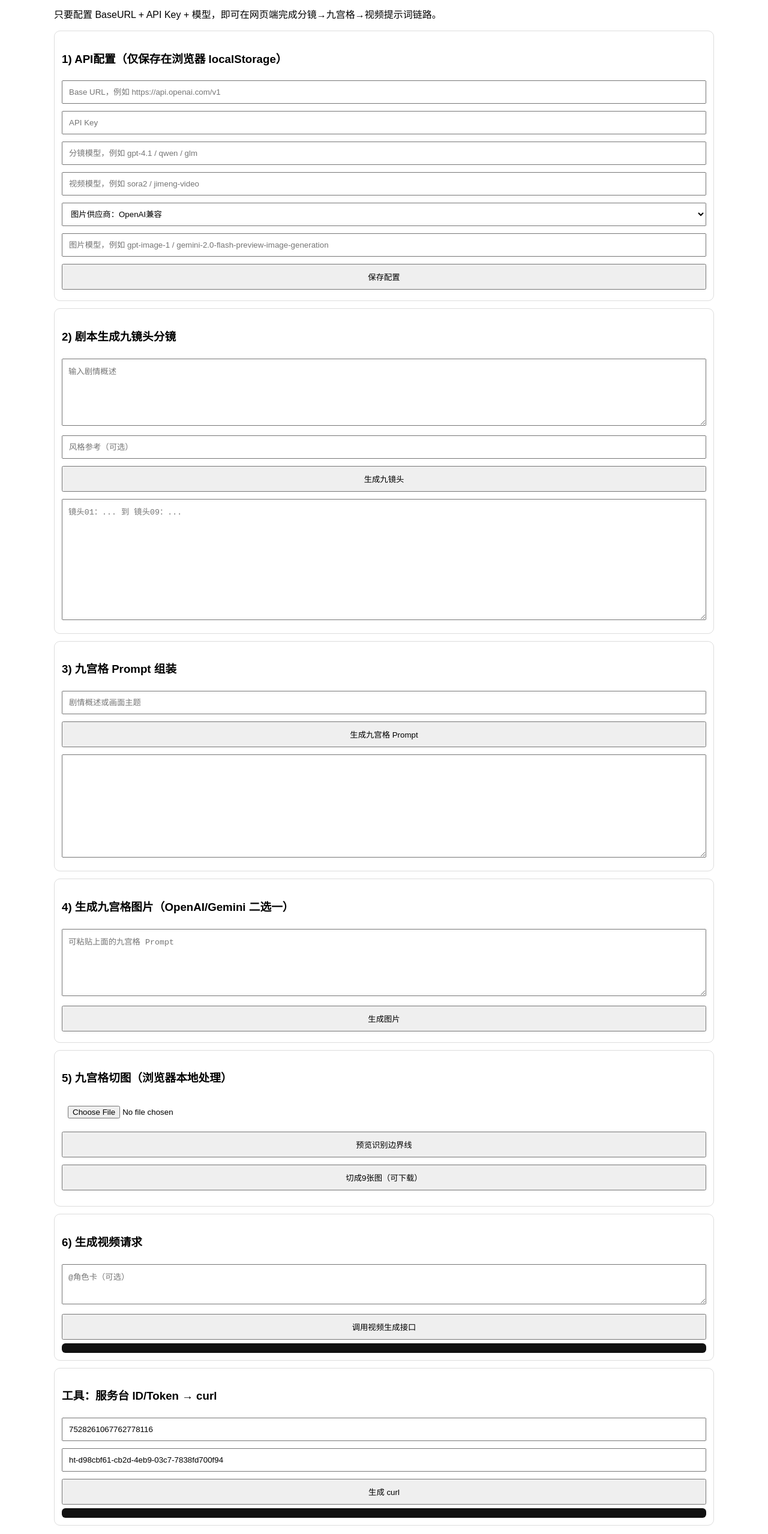
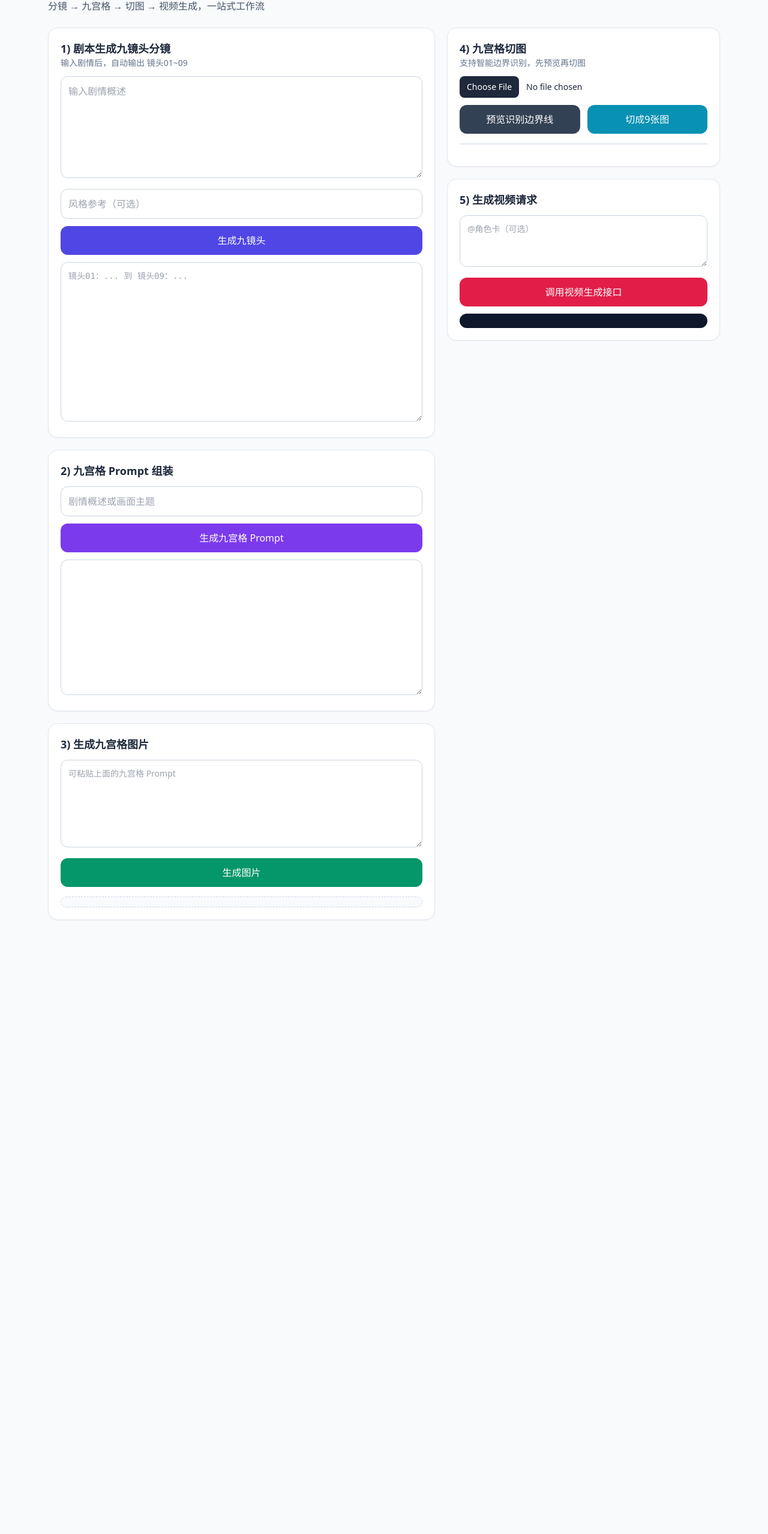
Before and after one commit to mpre4344/ai-video, a plain HTML site: page docs/index.html in a window 1280 px wide. Shown: the part 78-2636 px from the top of the page at 60% size. After the commit the page ends 1644 px from the top, so only its background shows below. Drawn offline with nearby package versions, Linux system fonts and the light colour scheme.

Commit message:
Redesign UI with Tailwind and move API config into settings modal

```diff
--- a/docs/app.js
+++ b/docs/app.js
@@ -296,4 +296,16 @@ window.buildCurl=()=>{
   document.getElementById('curlOut').textContent=curl;
 };
 
+window.openSettings=()=>{
+  document.getElementById('settingsModal')?.classList.remove('hidden');
+};
+
+window.closeSettings=()=>{
+  document.getElementById('settingsModal')?.classList.add('hidden');
+};
+
+document.addEventListener('keydown',(e)=>{
+  if(e.key==='Escape') closeSettings();
+});
+
 loadCfg();
--- a/docs/index.html
+++ b/docs/index.html
@@ -3,79 +3,115 @@
 <head>
   <meta charset="UTF-8"/>
   <meta name="viewport" content="width=device-width, initial-scale=1.0"/>
-  <title>AI Video Studio (GitHub Pages)</title>
-  <style>
-    body{font-family:Arial,Helvetica,sans-serif;max-width:1100px;margin:20px auto;padding:0 12px}
-    .card{border:1px solid #ddd;border-radius:10px;padding:12px;margin-bottom:12px}
-    input,textarea,button,select{width:100%;padding:10px;margin:6px 0;box-sizing:border-box}
-    .row{display:grid;grid-template-columns:1fr 1fr;gap:10px}
-    .grid{display:grid;grid-template-columns:repeat(3,1fr);gap:6px}
-    img{max-width:100%;display:block}
-    code{display:block;white-space:pre-wrap;background:#111;color:#0f0;padding:8px;border-radius:6px}
-  </style>
+  <title>AI Video Studio</title>
+  <script src="https://cdn.tailwindcss.com"></script>
 </head>
-<body>
-  <h1>AI Video Studio（纯前端 / GitHub Pages）</h1>
-  <p>只要配置 BaseURL + API Key + 模型，即可在网页端完成分镜→九宫格→视频提示词链路。</p>
+<body class="bg-slate-50 text-slate-800">
+  <div class="max-w-6xl mx-auto px-4 py-8">
+    <header class="mb-6 flex items-start justify-between gap-4">
+      <div>
+        <h1 class="text-3xl font-bold tracking-tight">AI Video Studio</h1>
+        <p class="mt-2 text-slate-600">分镜 → 九宫格 → 切图 → 视频生成，一站式工作流</p>
+      </div>
+      <button onclick="openSettings()" class="inline-flex items-center rounded-xl bg-slate-900 px-4 py-2 text-white hover:bg-slate-700 shadow">
+        ⚙️ 设置
+      </button>
+    </header>
 
-  <div class="card">
-    <h3>1) API配置（仅保存在浏览器 localStorage）</h3>
-    <input id="baseUrl" placeholder="Base URL，例如 https://api.openai.com/v1"/>
-    <input id="apiKey" placeholder="API Key"/>
-    <input id="chatModel" placeholder="分镜模型，例如 gpt-4.1 / qwen / glm"/>
-    <input id="videoModel" placeholder="视频模型，例如 sora2 / jimeng-video"/>
-    <select id="imageProvider">
-      <option value="openai">图片供应商：OpenAI兼容</option>
-      <option value="gemini">图片供应商：Gemini</option>
-    </select>
-    <input id="imageModel" placeholder="图片模型，例如 gpt-image-1 / gemini-2.0-flash-preview-image-generation"/>
-    <button onclick="saveCfg()">保存配置</button>
+    <main class="grid grid-cols-1 lg:grid-cols-12 gap-5">
+      <section class="lg:col-span-7 space-y-5">
+        <div class="rounded-2xl bg-white border border-slate-200 p-5 shadow-sm">
+          <h2 class="text-lg font-semibold">1) 剧本生成九镜头分镜</h2>
+          <p class="text-sm text-slate-500 mb-3">输入剧情后，自动输出 镜头01~09</p>
+          <textarea id="script" rows="6" class="w-full rounded-xl border border-slate-300 p-3 focus:outline-none focus:ring-2 focus:ring-indigo-500" placeholder="输入剧情概述"></textarea>
+          <input id="styleHint" class="mt-3 w-full rounded-xl border border-slate-300 p-3 focus:outline-none focus:ring-2 focus:ring-indigo-500" placeholder="风格参考（可选）"/>
+          <button onclick="generateStoryboard()" class="mt-3 w-full rounded-xl bg-indigo-600 text-white py-3 font-medium hover:bg-indigo-500">生成九镜头</button>
+          <textarea id="storyboard" rows="12" class="mt-3 w-full rounded-xl border border-slate-300 p-3 font-mono text-sm focus:outline-none focus:ring-2 focus:ring-indigo-500" placeholder="镜头01：... 到 镜头09：..."></textarea>
+        </div>
+
+        <div class="rounded-2xl bg-white border border-slate-200 p-5 shadow-sm">
+          <h2 class="text-lg font-semibold">2) 九宫格 Prompt 组装</h2>
+          <input id="summary" class="mt-3 w-full rounded-xl border border-slate-300 p-3 focus:outline-none focus:ring-2 focus:ring-indigo-500" placeholder="剧情概述或画面主题"/>
+          <button onclick="buildGridPrompt()" class="mt-3 w-full rounded-xl bg-violet-600 text-white py-3 font-medium hover:bg-violet-500">生成九宫格 Prompt</button>
+          <textarea id="gridPrompt" rows="10" class="mt-3 w-full rounded-xl border border-slate-300 p-3 text-sm focus:outline-none focus:ring-2 focus:ring-indigo-500"></textarea>
+        </div>
+
+        <div class="rounded-2xl bg-white border border-slate-200 p-5 shadow-sm">
+          <h2 class="text-lg font-semibold">3) 生成九宫格图片</h2>
+          <textarea id="imagePrompt" rows="6" class="mt-3 w-full rounded-xl border border-slate-300 p-3 text-sm focus:outline-none focus:ring-2 focus:ring-indigo-500" placeholder="可粘贴上面的九宫格 Prompt"></textarea>
+          <button onclick="generateImage()" class="mt-3 w-full rounded-xl bg-emerald-600 text-white py-3 font-medium hover:bg-emerald-500">生成图片</button>
+          <div id="imageOut" class="mt-4 rounded-xl border border-dashed border-slate-300 p-2 bg-slate-50"></div>
+        </div>
+      </section>
+
+      <section class="lg:col-span-5 space-y-5">
+        <div class="rounded-2xl bg-white border border-slate-200 p-5 shadow-sm">
+          <h2 class="text-lg font-semibold">4) 九宫格切图</h2>
+          <p class="text-sm text-slate-500 mb-3">支持智能边界识别，先预览再切图</p>
+          <input type="file" id="gridImage" accept="image/*" class="w-full text-sm file:mr-3 file:rounded-lg file:border-0 file:bg-slate-800 file:text-white file:px-3 file:py-2"/>
+          <div class="grid grid-cols-1 sm:grid-cols-2 gap-3 mt-3">
+            <button onclick="previewGridBounds()" class="rounded-xl bg-slate-700 text-white py-3 hover:bg-slate-600">预览识别边界线</button>
+            <button onclick="splitGrid()" class="rounded-xl bg-cyan-600 text-white py-3 hover:bg-cyan-500">切成9张图</button>
+          </div>
+          <div id="gridPreview" class="mt-4 rounded-xl overflow-hidden border border-slate-200 bg-slate-50"></div>
+          <div id="pieces" class="mt-4 grid grid-cols-3 gap-2"></div>
+        </div>
+
+        <div class="rounded-2xl bg-white border border-slate-200 p-5 shadow-sm">
+          <h2 class="text-lg font-semibold">5) 生成视频请求</h2>
+          <textarea id="roleCard" rows="3" class="mt-3 w-full rounded-xl border border-slate-300 p-3 text-sm focus:outline-none focus:ring-2 focus:ring-indigo-500" placeholder="@角色卡（可选）"></textarea>
+          <button onclick="generateVideo()" class="mt-3 w-full rounded-xl bg-rose-600 text-white py-3 font-medium hover:bg-rose-500">调用视频生成接口</button>
+          <pre id="videoResult" class="mt-3 rounded-xl bg-slate-900 text-emerald-300 text-xs p-3 overflow-auto max-h-80"></pre>
+        </div>
+      </section>
+    </main>
   </div>
 
-  <div class="card">
-    <h3>2) 剧本生成九镜头分镜</h3>
-    <textarea id="script" rows="6" placeholder="输入剧情概述"></textarea>
-    <input id="styleHint" placeholder="风格参考（可选）"/>
-    <button onclick="generateStoryboard()">生成九镜头</button>
-    <textarea id="storyboard" rows="12" placeholder="镜头01：... 到 镜头09：..."></textarea>
-  </div>
+  <!-- Settings Modal -->
+  <div id="settingsModal" class="hidden fixed inset-0 z-50">
+    <div class="absolute inset-0 bg-black/45" onclick="closeSettings()"></div>
+    <div class="absolute right-0 top-0 h-full w-full max-w-lg bg-white shadow-2xl p-6 overflow-y-auto">
+      <div class="flex items-center justify-between">
+        <h3 class="text-xl font-semibold">设置</h3>
+        <button onclick="closeSettings()" class="rounded-lg px-3 py-2 hover:bg-slate-100">✕</button>
+      </div>
+      <p class="text-sm text-slate-500 mt-1">仅保存在当前浏览器 localStorage</p>
 
-  <div class="card">
-    <h3>3) 九宫格 Prompt 组装</h3>
-    <input id="summary" placeholder="剧情概述或画面主题"/>
-    <button onclick="buildGridPrompt()">生成九宫格 Prompt</button>
-    <textarea id="gridPrompt" rows="10"></textarea>
-  </div>
+      <div class="mt-5 space-y-3">
+        <label class="text-sm font-medium text-slate-700">Base URL</label>
+        <input id="baseUrl" class="w-full rounded-xl border border-slate-300 p-3" placeholder="例如 https://api.openai.com/v1"/>
 
-  <div class="card">
-    <h3>4) 生成九宫格图片（OpenAI/Gemini 二选一）</h3>
-    <textarea id="imagePrompt" rows="6" placeholder="可粘贴上面的九宫格 Prompt"></textarea>
-    <button onclick="generateImage()">生成图片</button>
-    <div id="imageOut"></div>
-  </div>
+        <label class="text-sm font-medium text-slate-700">API Key</label>
+        <input id="apiKey" class="w-full rounded-xl border border-slate-300 p-3" placeholder="API Key"/>
 
-  <div class="card">
-    <h3>5) 九宫格切图（浏览器本地处理）</h3>
-    <input type="file" id="gridImage" accept="image/*"/>
-    <button onclick="previewGridBounds()">预览识别边界线</button>
-    <button onclick="splitGrid()">切成9张图（可下载）</button>
-    <div id="gridPreview" style="margin:8px 0"></div>
-    <div id="pieces" class="grid"></div>
-  </div>
+        <label class="text-sm font-medium text-slate-700">分镜模型 (chatModel)</label>
+        <input id="chatModel" class="w-full rounded-xl border border-slate-300 p-3" placeholder="例如 gpt-4.1 / qwen / glm"/>
 
-  <div class="card">
-    <h3>6) 生成视频请求</h3>
-    <textarea id="roleCard" rows="3" placeholder="@角色卡（可选）"></textarea>
-    <button onclick="generateVideo()">调用视频生成接口</button>
-    <code id="videoResult"></code>
-  </div>
+        <label class="text-sm font-medium text-slate-700">视频模型 (videoModel)</label>
+        <input id="videoModel" class="w-full rounded-xl border border-slate-300 p-3" placeholder="例如 sora2 / jimeng-video"/>
 
-  <div class="card">
-    <h3>工具：服务台 ID/Token → curl</h3>
-    <input id="sid" value="7528261067762778116"/>
-    <input id="stoken" value="ht-d98cbf61-cb2d-4eb9-03c7-7838fd700f94"/>
-    <button onclick="buildCurl()">生成 curl</button>
-    <code id="curlOut"></code>
+        <label class="text-sm font-medium text-slate-700">图片供应商</label>
+        <select id="imageProvider" class="w-full rounded-xl border border-slate-300 p-3">
+          <option value="openai">OpenAI兼容</option>
+          <option value="gemini">Gemini</option>
+        </select>
+
+        <label class="text-sm font-medium text-slate-700">图片模型 (imageModel)</label>
+        <input id="imageModel" class="w-full rounded-xl border border-slate-300 p-3" placeholder="例如 gpt-image-1 / gemini-2.0-flash-preview-image-generation"/>
+      </div>
+
+      <button onclick="saveCfg();closeSettings()" class="mt-6 w-full rounded-xl bg-slate-900 text-white py-3 font-medium hover:bg-slate-700">保存设置</button>
+
+      <details class="mt-6 rounded-xl border border-slate-200 p-4">
+        <summary class="cursor-pointer font-medium">工具：服务台 ID/Token → curl</summary>
+        <div class="mt-3 space-y-3">
+          <input id="sid" value="7528261067762778116" class="w-full rounded-xl border border-slate-300 p-3"/>
+          <input id="stoken" value="ht-d98cbf61-cb2d-4eb9-03c7-7838fd700f94" class="w-full rounded-xl border border-slate-300 p-3"/>
+          <button onclick="buildCurl()" class="rounded-xl bg-slate-700 text-white py-3 w-full">生成 curl</button>
+          <pre id="curlOut" class="rounded-xl bg-slate-900 text-emerald-300 text-xs p-3 overflow-auto"></pre>
+        </div>
+      </details>
+    </div>
   </div>
 
   <script src="./app.js"></script>
```
